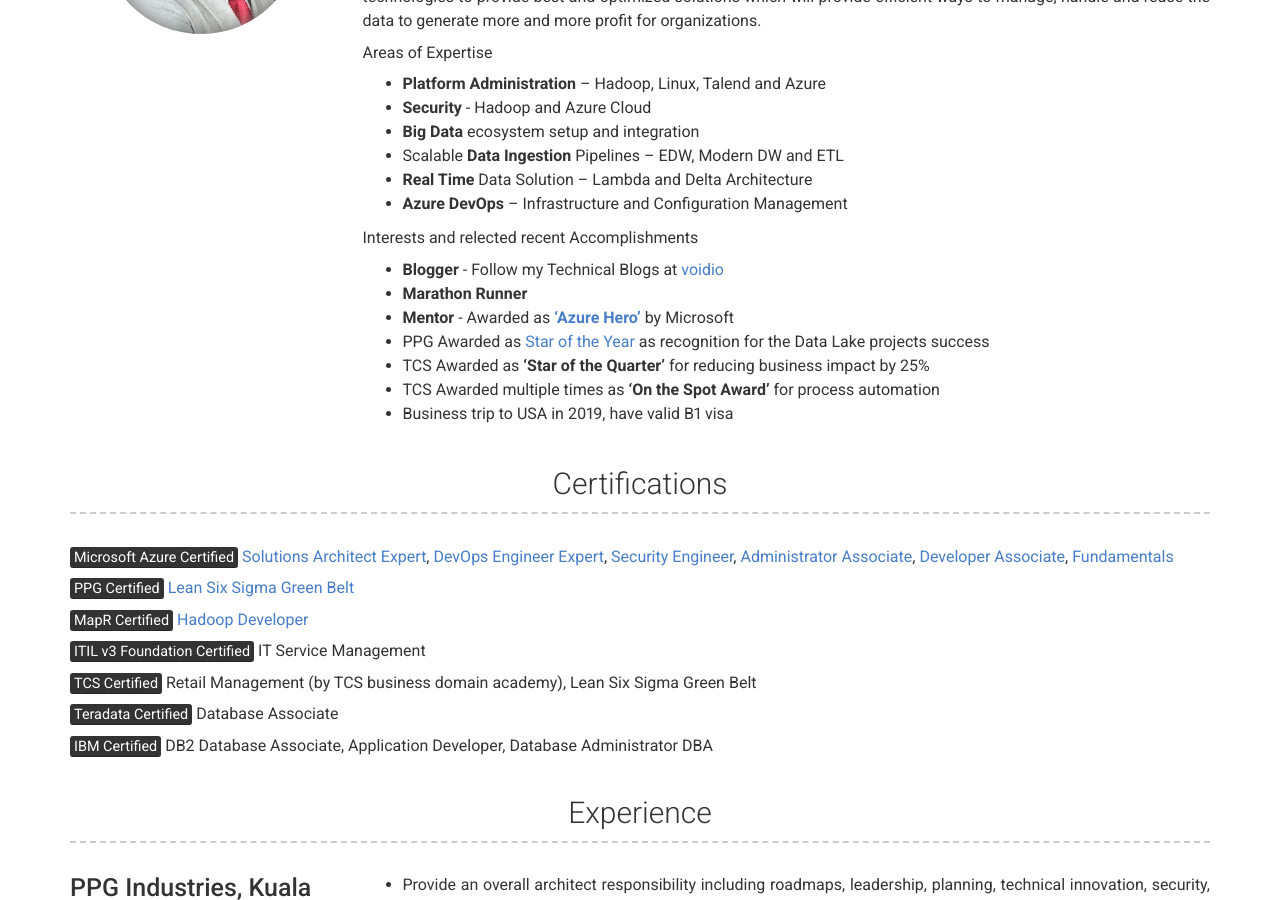
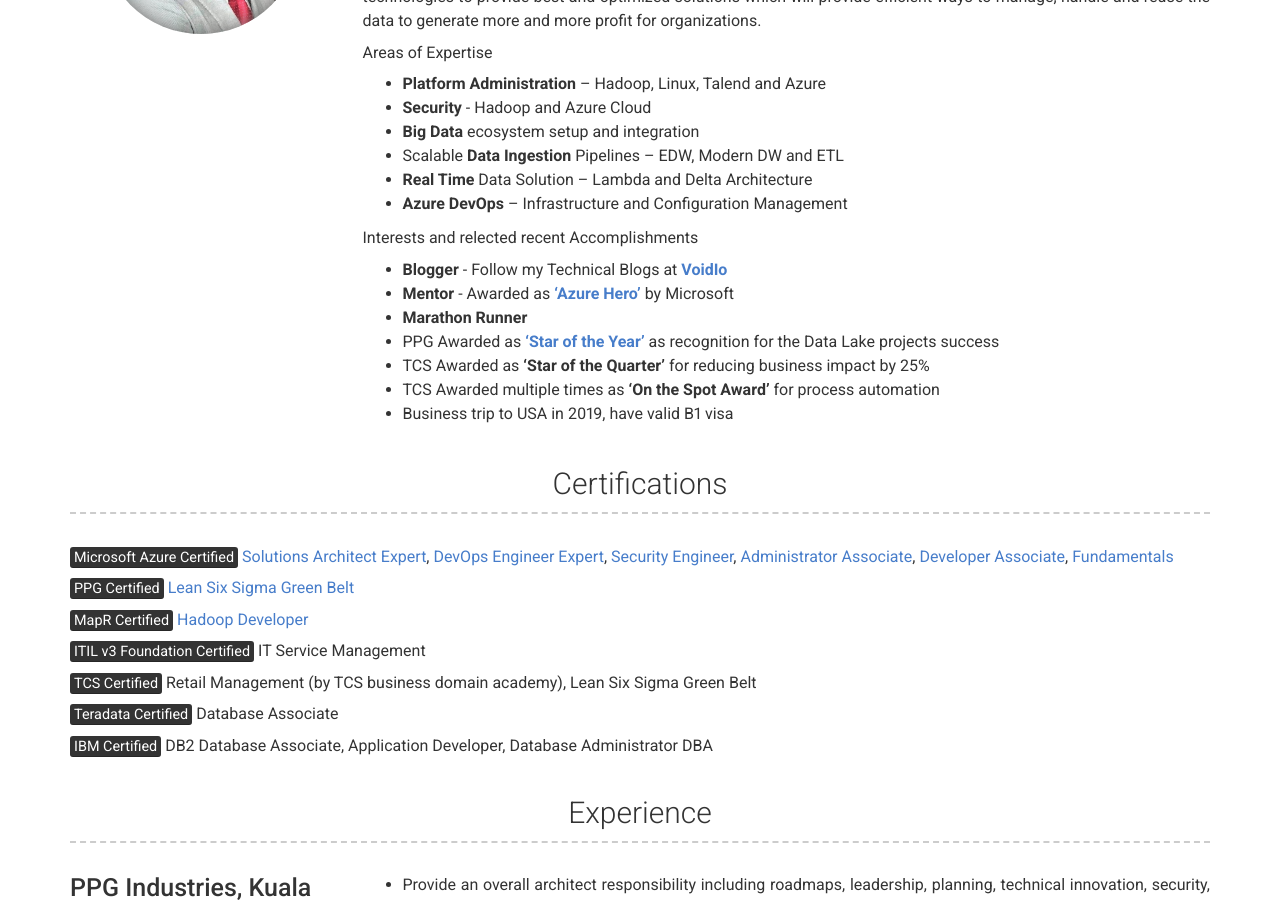
Before and after one commit to mohd-hasnain/mohd-hasnain.github.io, a Jekyll site: the page built from index.md, in a window 1280 px wide and 900 px high, scrolled down 445 px. Built offline with Jekyll 4.4.1, drawn with Linux system fonts in a browser that asks for light colours; nearby versions of some CDN libraries.

```diff
--- a/_config.yml
+++ b/_config.yml
@@ -52,10 +52,10 @@ about_content: | # this will include new lines to allow paragraphs
     - **Azure DevOps** – Infrastructure and Configuration Management
 
   Interests and relected recent Accomplishments
-    - **Blogger** - Follow my Technical Blogs at [voidio](https://voidio.blogspot.com/)
+    - **Blogger** - Follow my Technical Blogs at [**VoidIo**](https://voidio.blogspot.com/)
+    - **Mentor** - Awarded as [**'Azure Hero'**](https://enjinx.io/eth/asset/63151533) by Microsoft
     - **Marathon Runner**
-    - **Mentor** - Awarded as [**'Azure Hero'**](https://enjinx.io/eth/asset/63151533) by Microsoft
-    - PPG Awarded as [Star of the Year](assets/award.jpg) as recognition for the Data Lake projects success
+    - PPG Awarded as [**'Star of the Year'**](assets/award.jpg) as recognition for the Data Lake projects success
     - TCS Awarded as **'Star of the Quarter'** for reducing business impact by 25%
     - TCS Awarded multiple times as **‘On the Spot Award’** for process automation
     - Business trip to USA in 2019, have valid B1 visa
```
